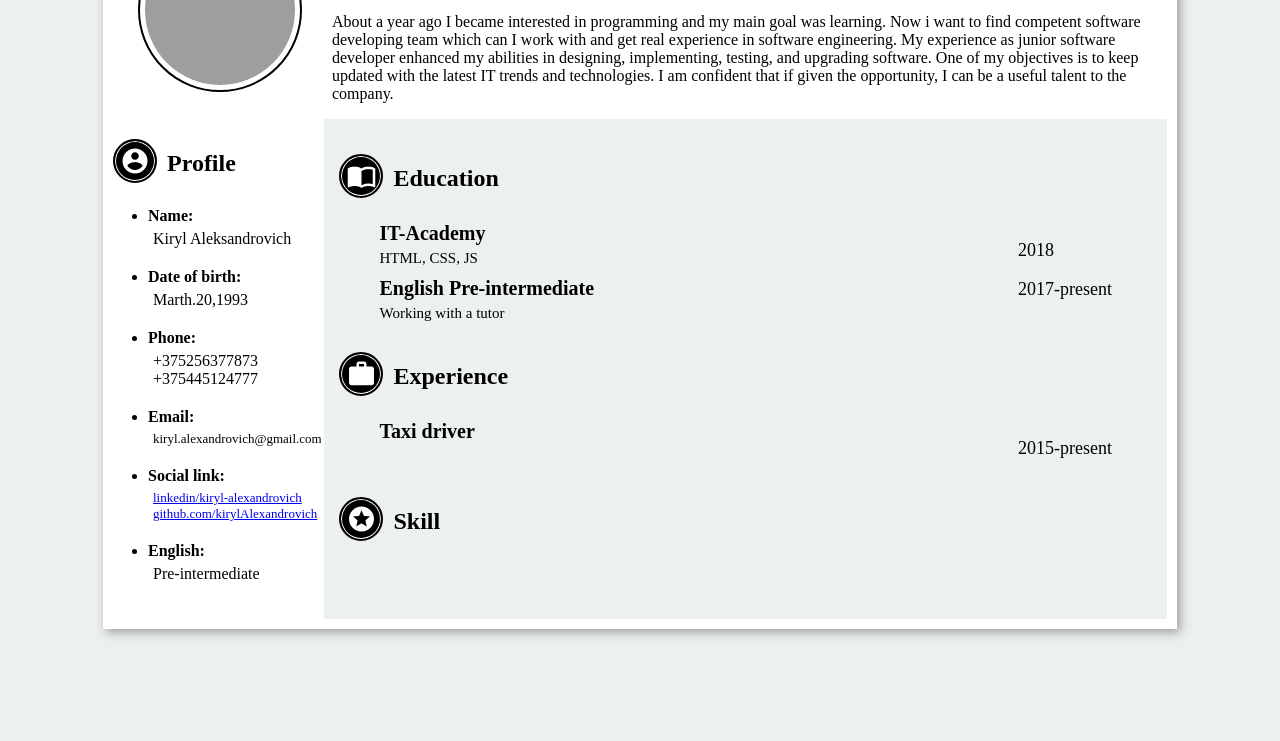
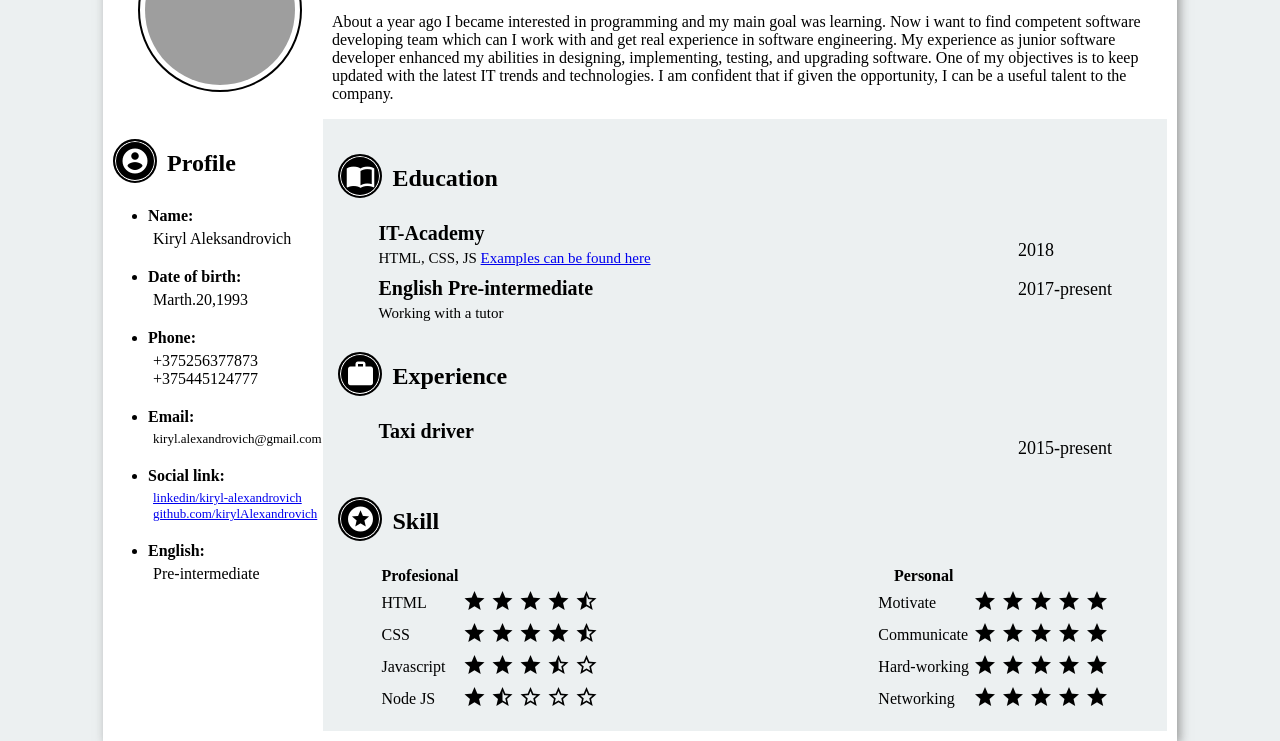
Before and after one commit to kirylAlexandrovich/rsschool-codejam1-cv, a plain HTML site: page index.html in a window 1280 px wide. Shown: the part 112-853 px from the top of the page. Before the commit the page ends 820 px from the top, so only its background shows below. Drawn offline with Linux system fonts and the light colour scheme; grey boxes are pictures that could not be loaded.

Commit message:
feat: skills info
add skills info to cv page

```diff
--- a/index.html
+++ b/index.html
@@ -54,8 +54,8 @@
                     </li>
                     <li><b>Social link:</b>
                         <ul>
-                            <li class="font-size"><a href="https://www.linkedin.com/in/kiryl-alexandrovich-728482165/">linkedin/kiryl-alexandrovich</a></li>
-                            <li class="font-size"><a href="https://github.com/kirylAlexandrovich">github.com/kirylAlexandrovich</a></li>
+                            <li class="font-size"><a href="https://www.linkedin.com/in/kiryl-alexandrovich-728482165/" target="_blank">linkedin/kiryl-alexandrovich</a></li>
+                            <li class="font-size"><a href="https://github.com/kirylAlexandrovich" target="_blank">github.com/kirylAlexandrovich</a></li>
                         </ul>
                     </li>
                     <li><b>English:</b>
@@ -73,7 +73,7 @@
                     <div class="title-year-container">
                         <div>
                             <p class="title-year-name">IT-Academy</p>
-                            <p class="title-year-description">HTML, CSS, JS</p>
+                            <p class="title-year-description">HTML, CSS, JS <a href="https://codepen.io/kirylAlexandrovich/" target="_blank">Examples can be found here</a></p>
                             <p class="title-year-name">English Pre-intermediate</p>
                             <p class="title-year-description">Working with a tutor</p>
                         </div>
@@ -103,9 +103,97 @@
                         <div class="icons-container"><i class="material-icons">stars</i></div>Skill
                     </h2>
                     <div class="title-year-container">
+                        <div class="profesional-skills">
+                            <table>
+                                <tr>
+                                    <th>
+                                        Profesional
+                                    </th>
+                                </tr>
+                                <tr>
+                                    <td>HTML</td>
+                                    <td><i class="material-icons">star</i>
+                                        <i class="material-icons">star</i>
+                                        <i class="material-icons">star</i>
+                                        <i class="material-icons">star</i>
+                                        <i class="material-icons">star_half</i>
+                                    </td>
+                                </tr>
+                                <tr>
+                                    <td>CSS</td>
+                                    <td><i class="material-icons">star</i>
+                                        <i class="material-icons">star</i>
+                                        <i class="material-icons">star</i>
+                                        <i class="material-icons">star</i>
+                                        <i class="material-icons">star_half</i>
+                                    </td>
+                                </tr>
+                                <tr>
+                                    <td>Javascript</td>
+                                    <td><i class="material-icons">star</i>
+                                        <i class="material-icons">star</i>
+                                        <i class="material-icons">star</i>
+                                        <i class="material-icons">star_half</i>
+                                        <i class="material-icons">star_border</i>
+                                    </td>
+                                </tr>
+                                <tr>
+                                    <td>Node JS</td>
+                                    <td><i class="material-icons">star</i>
+                                        <i class="material-icons">star_half</i>
+                                        <i class="material-icons">star_border</i>
+                                        <i class="material-icons">star_border</i>
+                                        <i class="material-icons">star_border</i>
+                                    </td>
+                                </tr>
 
+                            </table>
+                        </div>
                         <div class="personal-skills">
+                                <table>
+                                        <tr>
+                                            <th>
+                                                Personal
+                                            </th>
+                                        </tr>
+                                        <tr>
+                                            <td>Motivate</td>
+                                            <td><i class="material-icons">star</i>
+                                                <i class="material-icons">star</i>
+                                                <i class="material-icons">star</i>
+                                                <i class="material-icons">star</i>
+                                                <i class="material-icons">star</i>
+                                            </td>
+                                        </tr>
+                                        <tr>
+                                            <td>Communicate</td>
+                                            <td><i class="material-icons">star</i>
+                                                <i class="material-icons">star</i>
+                                                <i class="material-icons">star</i>
+                                                <i class="material-icons">star</i>
+                                                <i class="material-icons">star</i>
+                                            </td>
+                                        </tr>
+                                        <tr>
+                                            <td>Hard-working</td>
+                                            <td><i class="material-icons">star</i>
+                                                <i class="material-icons">star</i>
+                                                <i class="material-icons">star</i>
+                                                <i class="material-icons">star</i>
+                                                <i class="material-icons">star</i>
+                                            </td>
+                                        </tr>
+                                        <tr>
+                                            <td>Networking</td>
+                                            <td><i class="material-icons">star</i>
+                                                <i class="material-icons">star</i>
+                                                <i class="material-icons">star</i>
+                                                <i class="material-icons">star</i>
+                                                <i class="material-icons">star</i>
+                                            </td>
+                                        </tr>
 
+                                    </table>
                         </div>
                     </div>
                 </section>
```
